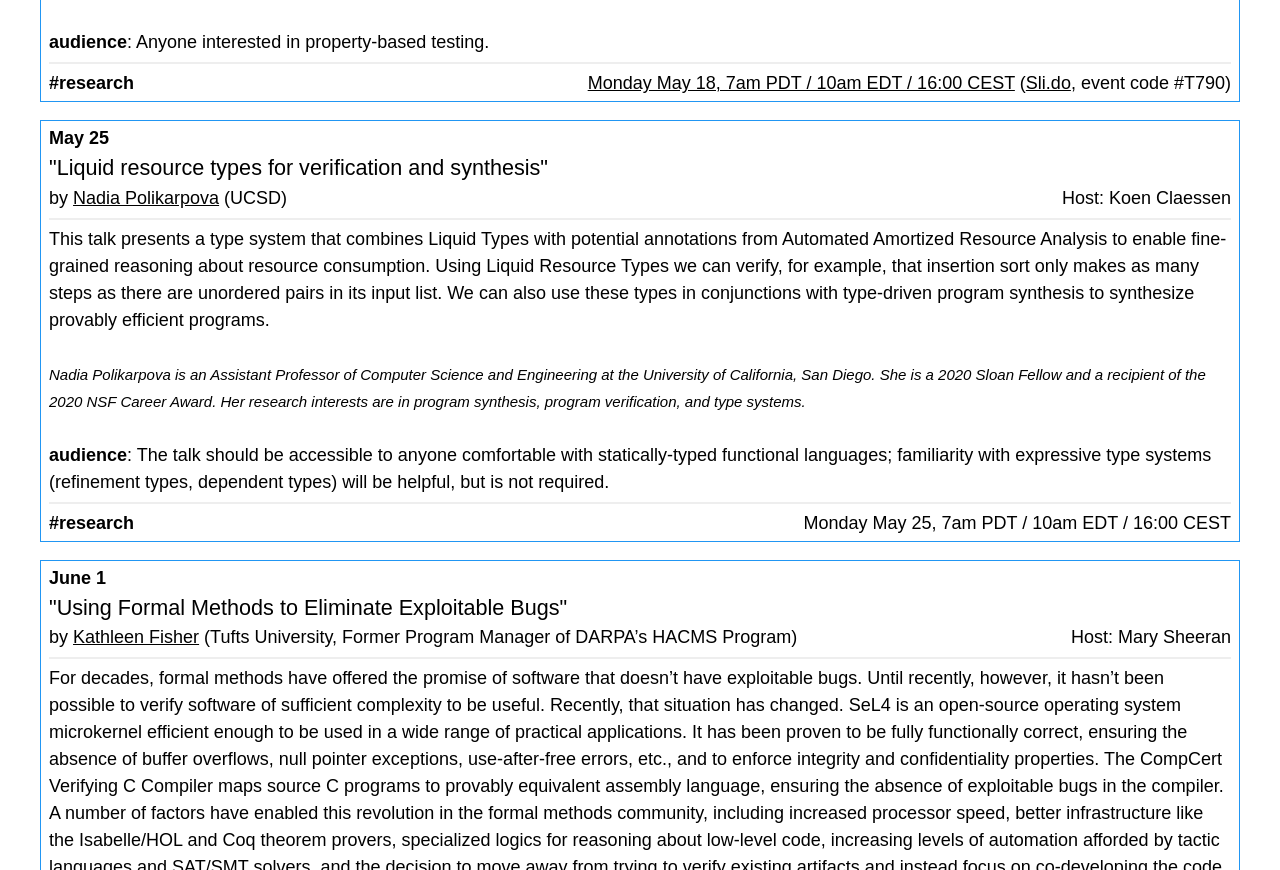
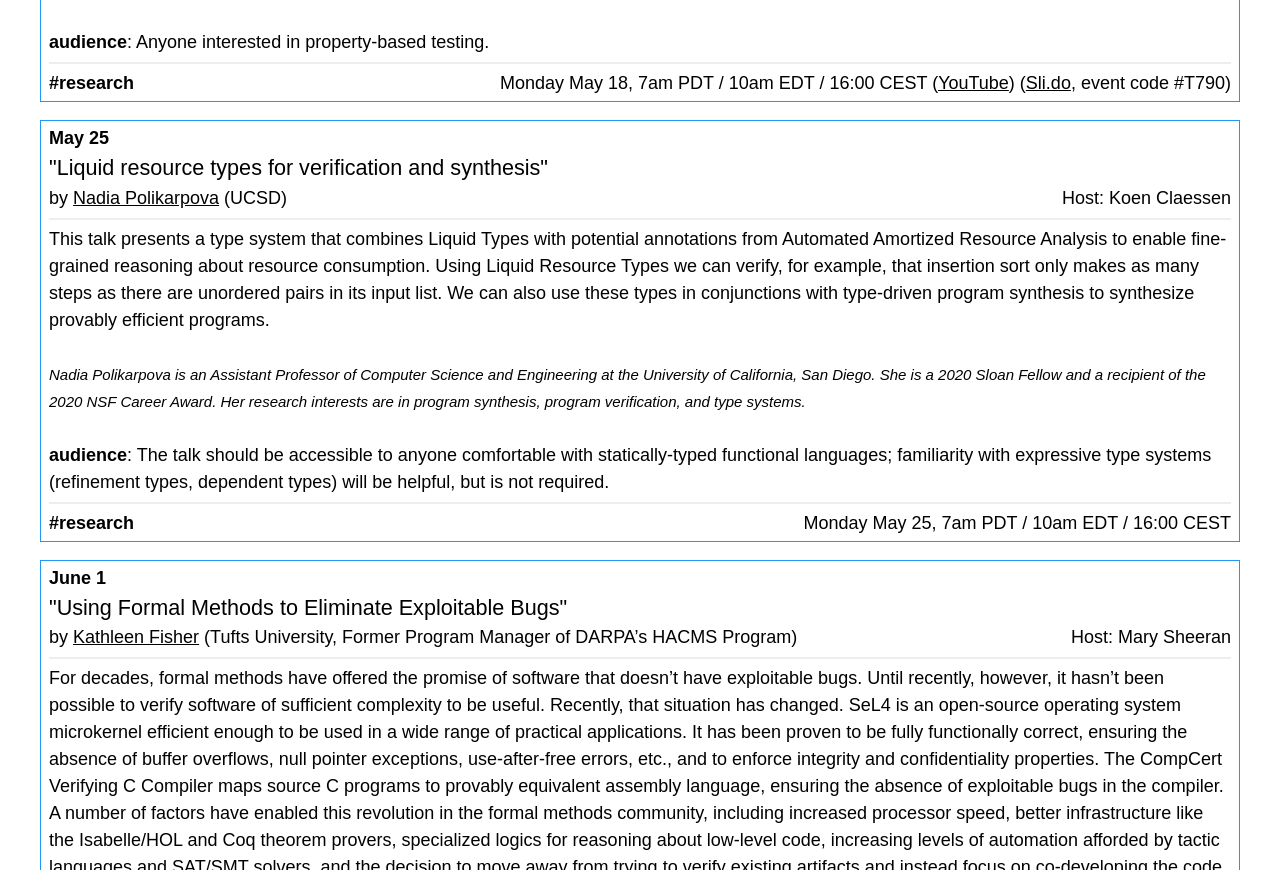
Before and after one commit to chalmersfp/chalmersfp.github.io, a plain HTML site: page index.html in a window 1280 px wide. Shown: the part 1037-1907 px from the top of the page. Drawn offline with Linux system fonts and the light colour scheme.

Commit message:
Make YouTube link more obvious

```diff
--- a/index.html
+++ b/index.html
@@ -317,7 +317,7 @@ Unison file synchronizer.
 <br>
 <br><strong>audience</strong>: Anyone interested in property-based testing.
 <hr>
-<strong>#research</strong><span style='float:right'><a href="https://youtu.be/dfZ94N0hS4I" target="_blank">Monday May 18, 7am PDT / 10am EDT / 16:00 CEST</a> (<a href="https://app.sli.do/event/dqcbolmr" target="_blank">Sli.do</a>, event code #T790)</span>
+<strong>#research</strong><span style='float:right'>Monday May 18, 7am PDT / 10am EDT / 16:00 CEST (<a href="https://youtu.be/dfZ94N0hS4I" target="_blank">YouTube</a>) (<a href="https://app.sli.do/event/dqcbolmr" target="_blank">Sli.do</a>, event code #T790)</span>
 </div>
 <p> </p>
 <div class='w3-container w3-padding-small w3-border-blue w3-border'>
```
Also changed, not shown: 1 other file.
